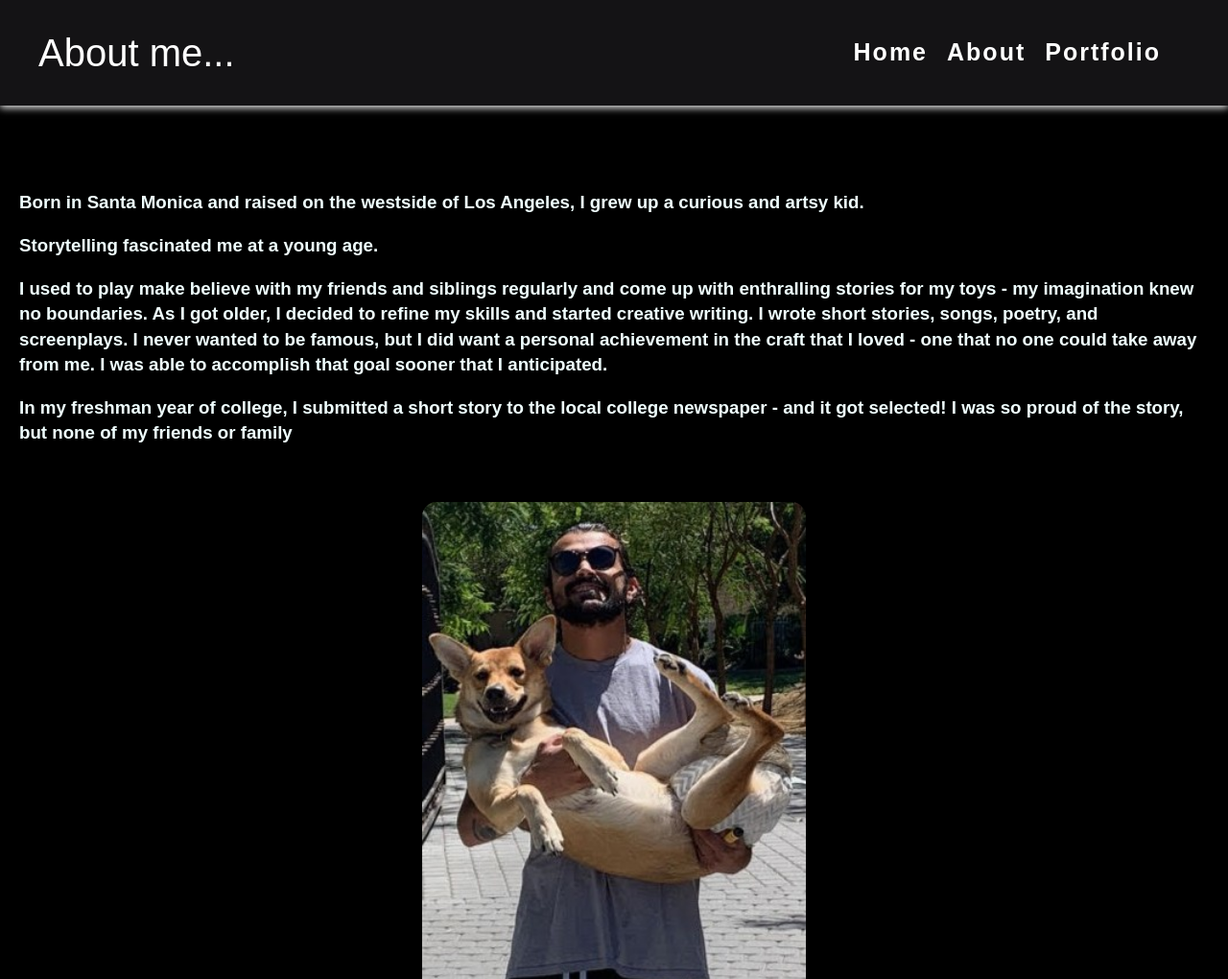
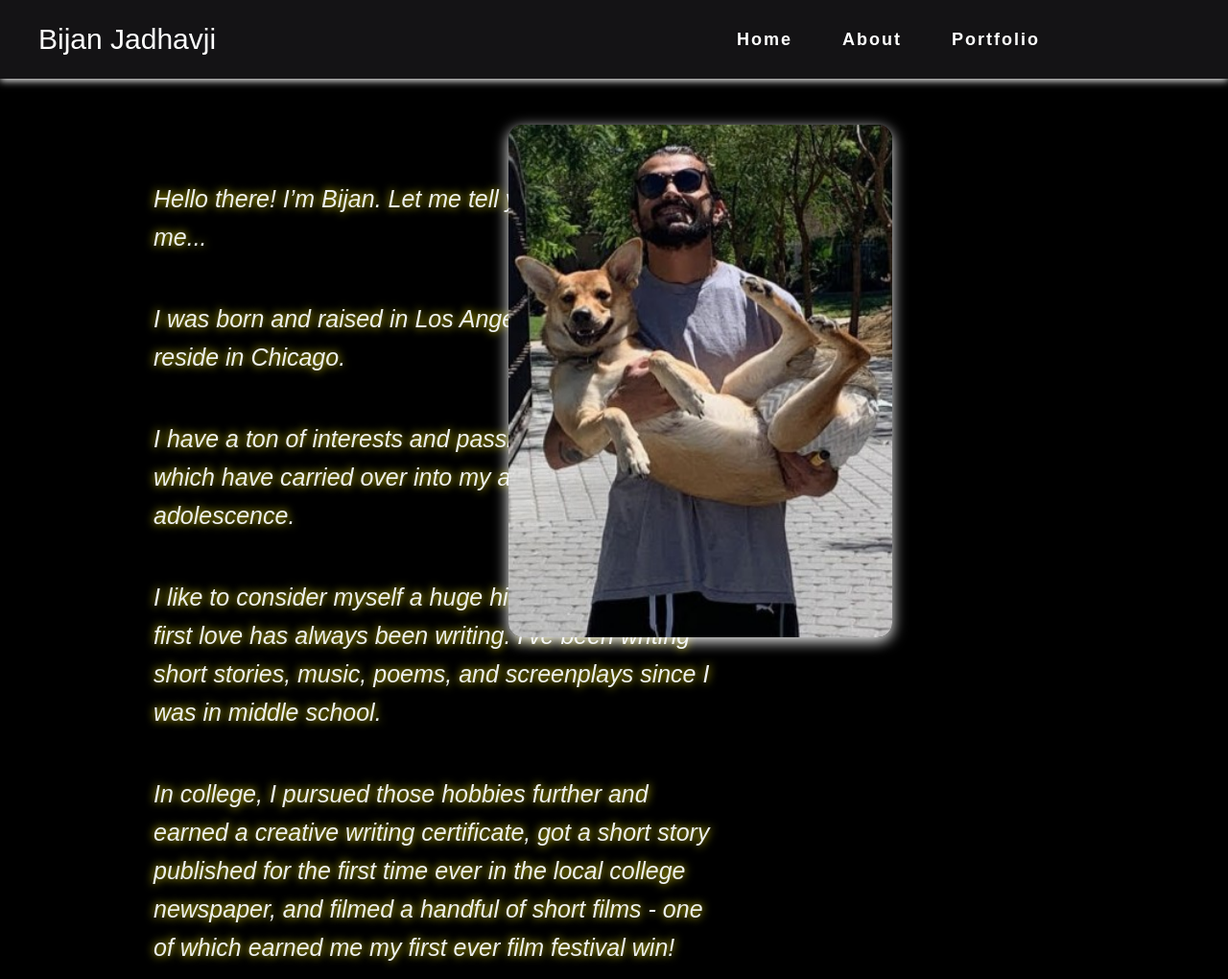
Before and after one commit to bij27/personal-website, a plain HTML site: page about.html in a window 1280 px wide. Shown: the top 1020 px of the page at 96% size. Drawn offline with Linux system fonts and the light colour scheme; a web font is replaced by a local one.

Commit message:
wrote about me, adjusted flex and styled.

```diff
--- a/about.html
+++ b/about.html
@@ -12,9 +12,9 @@
     <link rel="stylesheet" href="./styles.css" />
     <title>Bijan</title>
   </head>
-  <body>
+  <body class="about-page">
     <header>
-      <h1>About me...</h1>
+      <h1>Bijan Jadhavji</h1>
       <nav>
         <ul>
           <li><a href="./index.html">Home</a></li>
@@ -23,38 +23,27 @@
         </ul>
       </nav>
     </header>
+
     <main>
       <section class="intro">
         <div class="intro-content">
           <div class="intro-text">
-            <h3>
-              Born in Santa Monica and raised on the westside of Los Angeles, I
-              grew up a curious and artsy kid.
-            </h3>
-
-            <h3>Storytelling fascinated me at a young age.</h3>
-
-            <h3>
-              I used to play make believe with my friends and siblings regularly
-              and come up with enthralling stories for my toys - my imagination
-              knew no boundaries. As I got older, I decided to refine my skills
-              and started creative writing. I wrote short stories, songs,
-              poetry, and screenplays. I never wanted to be famous, but I did
-              want a personal achievement in the craft that I loved - one that
-              no one could take away from me. I was able to accomplish that goal
-              sooner that I anticipated.
-            </h3>
-
-            <h3>
-              In my freshman year of college, I submitted a short story to the
-              local college newspaper - and it got selected! I was so proud of
-              the story, but none of my friends or family
-            </h3>
+            <p>Hello there! I’m Bijan. Let me tell you a bit about me...</p>
+            <p>I was born and raised in Los Angeles, but I currently reside in Chicago.</p>
+            <p>I have a ton of interests and passions, most of which have carried over into my adulthood from my adolescence.</p>
+            <p>I like to consider myself a huge history buff, but my first love has always been writing. I've been writing short stories, music, poems, and screenplays since I was in middle school.</p>
+            <p>In college, I pursued those hobbies further and earned a creative writing certificate, got a short story published for the first time ever in
+              the local college newspaper, and filmed a handful of short films - one of which earned me my first ever film festival win!
+            <p>Personally, I think it's important to nurture the child you once were. Everyone owes it to themselves to at least try to accomplish
+              a childhood goal. Small, personal accomplishments like these keep my fire lit. I never cared about fame, my intent has always been to prove myself to myself.</p>
+            <p>That same mentality and curiosity has allowed me to open new doors and explore the world around me time and again.</p>
           </div>
+          <div class="intro-image">
           <img src="/images/bijcher.jpg" alt="Me and my dog Cher" />
         </div>
       </section>
     </main>
+
     <script>
       window.addEventListener("scroll", function () {
         const header = document.querySelector("header");
--- a/styles.css
+++ b/styles.css
@@ -1,11 +1,19 @@
 body {
+  display: flex;
+  flex-direction: column;
   margin: 0;
+  padding: 0;
   line-height: 1.4;
   font-family: "Poiret One", sans-serif;
   font-weight: 100;
   font-style: normal;
   color: azure;
   background-color: #000000;
+}
+
+html, body {
+  height: 100%;
+  margin: 0;
 }
 
 header {
@@ -32,8 +40,8 @@ nav ul {
   gap: 20px;
   list-style: none;
   margin: 0;
-  padding-right: 30px;
-  font-size: 25px;
+  padding-right: 140px;
+  font-size: 18px;
   letter-spacing: 2px;
   font-weight: 100;
   font-style: normal;
@@ -45,12 +53,30 @@ nav a {
   font-weight: bold;
 }
 
+nav ul li a {
+  padding: 8px 16px;
+  border-radius: 8px;
+  transition: background 0.3s ease, color 0.3s ease;
+  display: inline-block;
+  transition: transform 0.2s ease, color 0.2s ease;
+
+}
+
+nav ul li a:hover {
+  background: rgb(213, 215, 215);
+  color: rgb(250, 247, 247);
+  transform: scale(1.1);
+  color: rgb(245, 255, 255);
+}
+
+
 main {
-  padding: 50px 20px;
+  padding: 50px 0px;
+  flex: 1;
 }
 
 h1 {
-  font-size: 40px;
+  font-size: 30px;
   color: white;git
   letter-spacing: 2px;
   font-weight: 100;
@@ -60,10 +86,16 @@ h1 {
 .intro-content {
   display: flex;
   align-items: center;
-  justify-content: center;
+  justify-content: space-between;
   gap: 40px;
   flex-wrap: wrap;
   margin-top: 20px;
+  align-items: flex-start;
+  position:relative;
+  padding-right: 150px;
+  padding-left: 150px;
+  margin-left: 0px;
+
 }
 
 .intro-content img {
@@ -76,18 +108,105 @@ h1 {
 
 .intro-content img:hover {
   transform: scale (1.05);
-  box-shadow: 0 6px 40px #e3f572;
+  box-shadow: 0 6px 40px #ffee00;
 }
 
 .intro-content p {
-  font-size: 40px;
+  font-size: 60px;
   font-family: "Bodoni Moda SC", serif;
   display: flex;
-  flex-wrap: wrap;
+  flex-wrap:wrap;
   font-style: italic;
-  padding-right: 30px;
+  padding: 10px;
+  color: white;
+  text-shadow: 0 0 10px #ffee00;
   color: white;
 }
+
+.intro-image {
+  position: fixed;
+  top: 50%;
+  transform: translateY(-50%);
+  flex-shrink: 0;
+}
+
+.intro-image img {
+  max-width: 400px;
+  width: 100%;
+  border-radius: 15px;
+  box-shadow: 0 4px 15px white;
+}
+
+
+.about-page .intro-text p {
+  font-size: 25px;
+  line-height: 1.6;
+  margin-bottom: 15px;
+  color: rgb(237, 240, 240);
+  font-family: "Poiret One", sans-serif;
+}
+
+.intro-text {
+  flex: 1;
+  max-width: 600px;
+}
+
+.about-page .intro-content {
+  display: flex;
+  gap: 40px;
+  position: relative;
+}
+
+.about-page .intro-text {
+  flex: 1;
+  max-width: 600px;
+}
+
+@keyframes fadeInUp {
+  from {
+    opacity: 0;
+    transform: translateY(30px);
+  }
+  to {
+    opacity: 1;
+    transform: translateY(0);
+  }
+}
+
+.about-page .intro-image {
+  position: fixed;
+  top: 50%;
+  right: 350px;
+  transform: translateY(-50%);
+  width: 400px;
+  z-index: 10;
+}
+
+
+.about-page .intro-text {
+  animation: fadeInUp 0.8s ease forwards;
+  animation-delay: 0.2s;
+  opacity: 0;
+}
+
+.about-page .intro-content img {
+  animation: fadeInUp 0.8s ease forwards;
+  animation-delay: 0.7s;
+  opacity: 0;
+}
+
+.intro-text {
+  animation: fadeInUp 0.8s ease forwards;
+  animation-delay: 0.7s;
+  opacity: 0;
+}
+
+.intro-content img {
+  animation: fadeInUp 0.8s ease forwards;
+  animation-delay: 0.2s;
+  opacity: 0;
+}
+
 
 /* .feature-cards {
   display: flex;
@@ -114,7 +233,8 @@ h1 {
 footer {
   background-color: #1b1a1dc1;
   text-align: center;
-  padding: 10px;
+  padding: 0px;
+  margin: 0;
   box-shadow: 0 2px 5px rgb(255, 255, 255);
 }
 
```
Also changed, not shown: index.html (+2 -2 lines).
